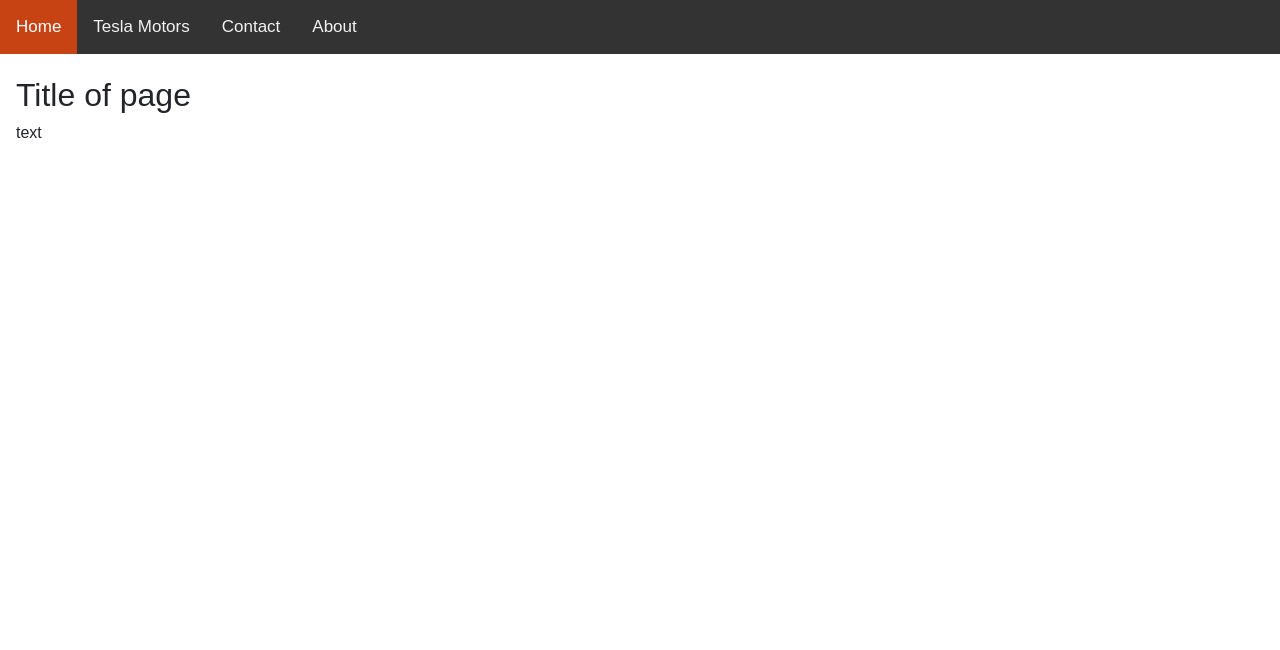
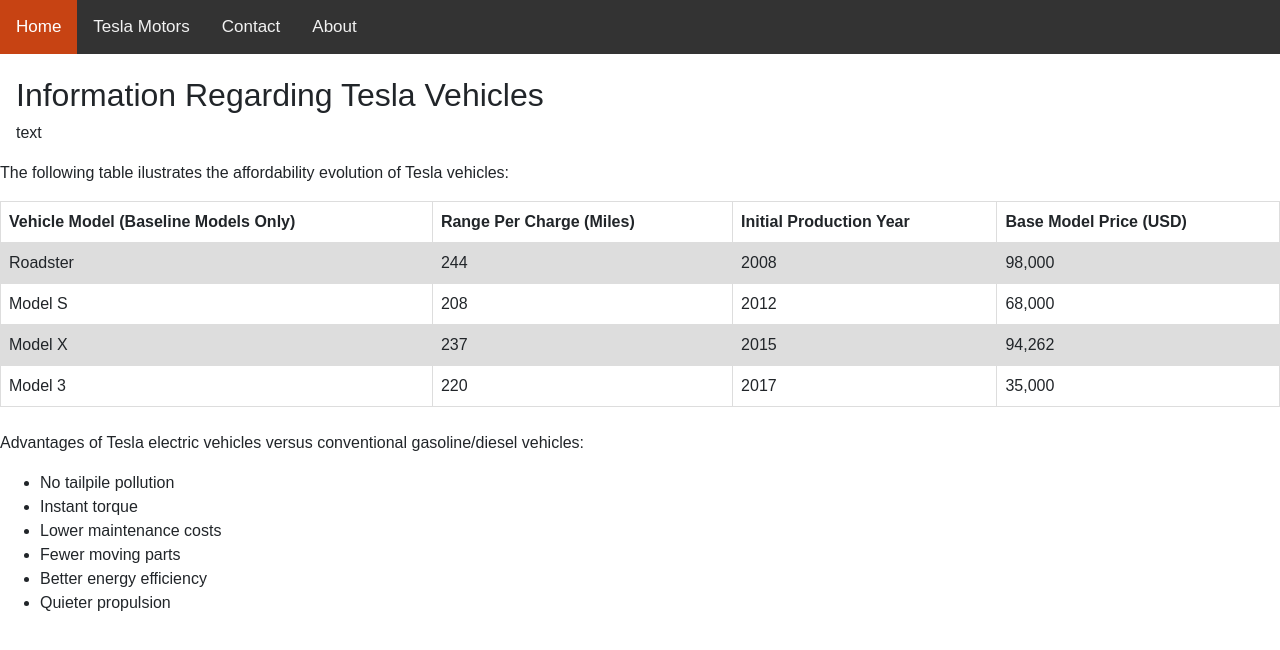
Before and after one commit to lloyh/CS460-HW1, a plain HTML site: page about.html in a window 1280 px wide. Drawn offline with nearby package versions, Linux system fonts and the light colour scheme.

Commit message:
Added a table and unordered list to the about.html page

```diff
--- a/about.html
+++ b/about.html
@@ -1,7 +1,7 @@
 <!DOCTYPE html>
 <html lang="en">
     <head>
-        <title>Tesla Motors Vehicle Lineup</title>
+        <title>About Tesla Motors</title>
 
         <!-- CSS file -->
         <link rel="stylesheet" href="resources/formatting.css">
@@ -26,8 +26,59 @@
 
         <div style="padding-left:16px">
             <br>
-            <h2>Title of page</h2>
+            <h2>Information Regarding Tesla Vehicles</h2>
             <p>text</p>
+        </div>
+
+        <div>
+            <p>The following table ilustrates the affordability evolution of Tesla vehicles:</p>
+            <table>
+                <tr>
+                    <th>Vehicle Model (Baseline Models Only)</th>
+                    <th>Range Per Charge (Miles)</th>
+                    <th>Initial Production Year</th>
+                    <th>Base Model Price (USD)</th>
+                </tr>
+                <tr>
+                    <td>Roadster</td>
+                    <td>244</td>
+                    <td>2008</td>
+                    <td>98,000</td>
+                </tr>
+                <tr>
+                    <td>Model S </td>
+                    <td>208</td>
+                    <td>2012</td>
+                    <td>68,000</td>
+                </tr>
+                <tr>
+                    <td>Model X</td>
+                    <td>237</td>
+                    <td>2015</td>
+                    <td>94,262</td>
+                </tr>
+                <tr>
+                    <td>Model 3</td>
+                    <td>220</td>
+                    <td>2017</td>
+                    <td>35,000</td>
+                </tr>
+            </table>
+        </div>
+
+        <div>
+            <br>
+            <p>Advantages of Tesla electric vehicles versus conventional gasoline/diesel vehicles:</p>
+            <ul>
+                <li>No tailpile pollution</li>
+                <li>Instant torque</li>
+                <li>Lower maintenance costs</li>
+                <li>Fewer moving parts</li>
+                <li>Better energy efficiency</li>
+                <li>Quieter propulsion</li>
+            </ul>
+
+
         </div>
 
 
--- a/resources/formatting.css
+++ b/resources/formatting.css
@@ -63,5 +63,25 @@ img:hover
 {
     border:2px solid red;
     box-shadow: 0 0 10px #333;
+}
 
+
+
+table
+{
+    font-family: arial, sans-serif;
+    border-collapse: collapse;
+    width: 100%;
 }
+
+td, th
+{
+    border: 1px solid #dddddd;
+    text-align: left;
+    padding: 8px;
+}
+
+tr:nth-child(even)
+{
+    background-color: #dddddd;
+}
```
Also changed, not shown: contact.html (+1 -1 lines), vehicles/model_3.html (+1 -1 lines), vehicles/model_s.html (+1 -1 lines), vehicles/model_x.html (+1 -1 lines), vehicles/roadster.html (+1 -1 lines).
